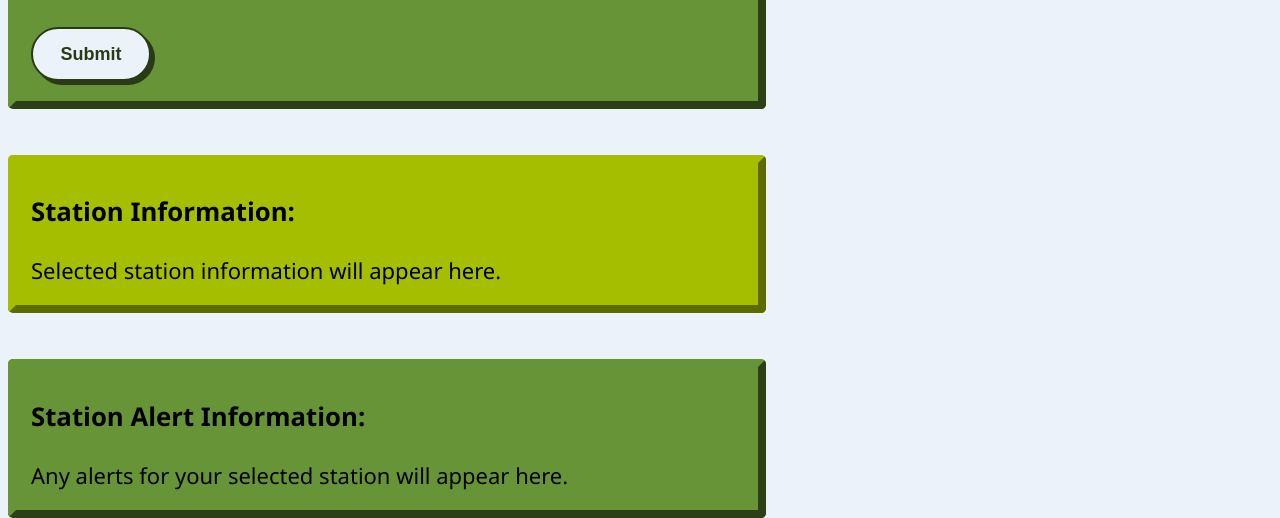
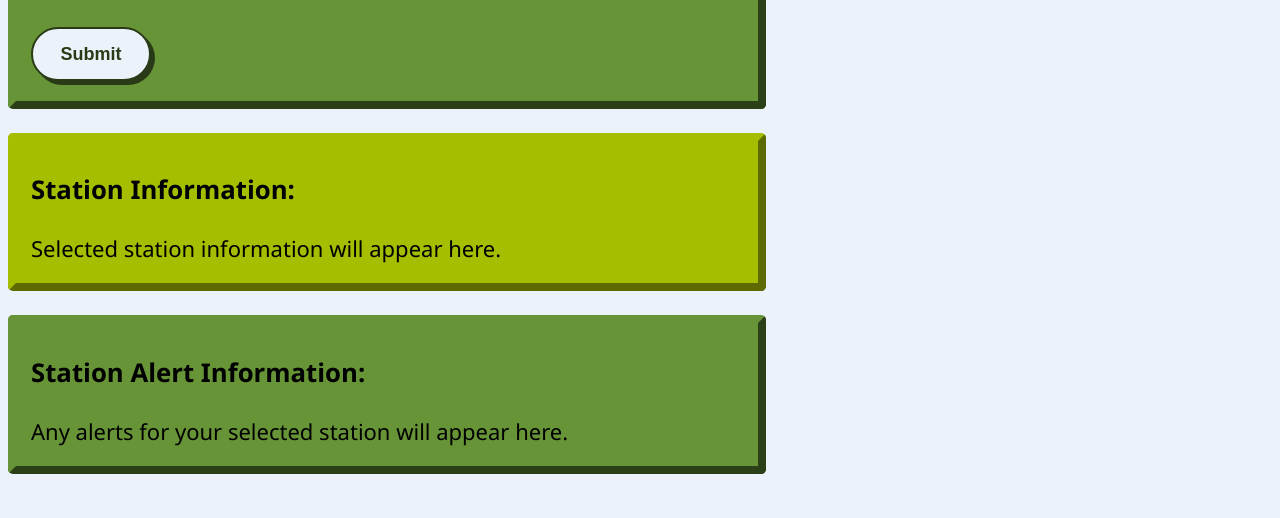
Before and after one commit to jpalmer456/INST377-WMATA, a plain HTML site: page index.html in a window 1280 px wide. Shown: the part 343-861 px from the top of the page. After the commit the page ends 817 px from the top, so only its background shows below. Drawn offline with Linux system fonts and the light colour scheme; no server answers.

Commit message:
stylesheet name changes

```diff
--- a/index.html
+++ b/index.html
@@ -4,7 +4,7 @@
     <meta charset="UTF-8">
     <meta name="viewport" content="width=device-width, initial-scale=1.0">
     <title>Home Page</title>
-    <link rel="stylesheet" href="emily styling.css" type="text/css">
+    <link rel="stylesheet" href="styling.css" type="text/css">
     <script type="text/javascript" src="stationinfo_noajax.js"></script>
 </head>
 <body id="body">
@@ -30,13 +30,11 @@
             </form>
         </div>
         <br>
-        <br>
         <div id="stationInformation">
             <h3>Station Information:</h3>
             <div id="stationAddress">Selected station information will appear here.</div>
             <div id="stationTimes"></div>
         </div>
-        <br>
         <br>
         <div id="stationAlert">
             <h3>Station Alert Information:</h3>
```
Also changed, not shown: about.html (+1 -1 lines).
